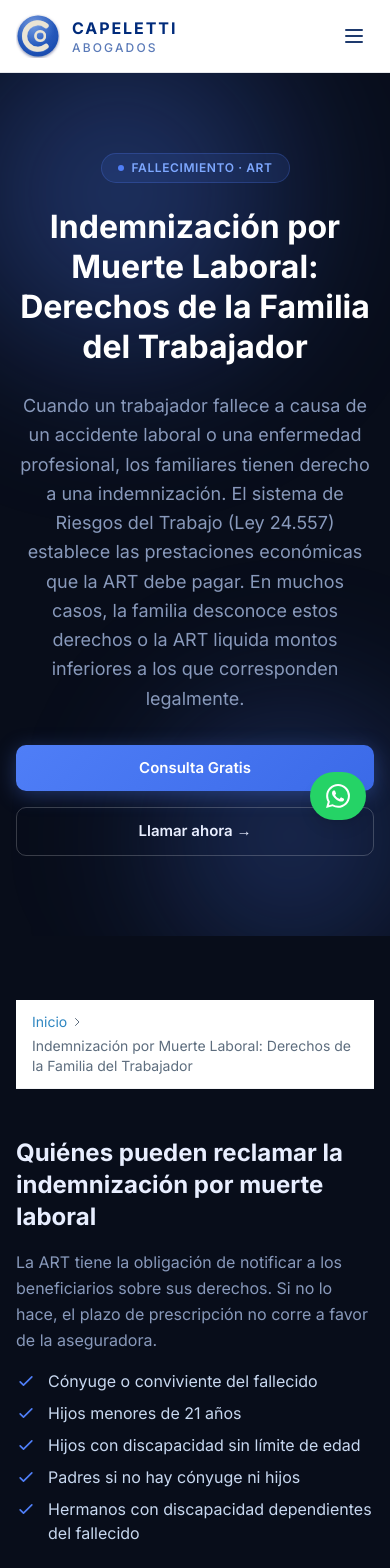
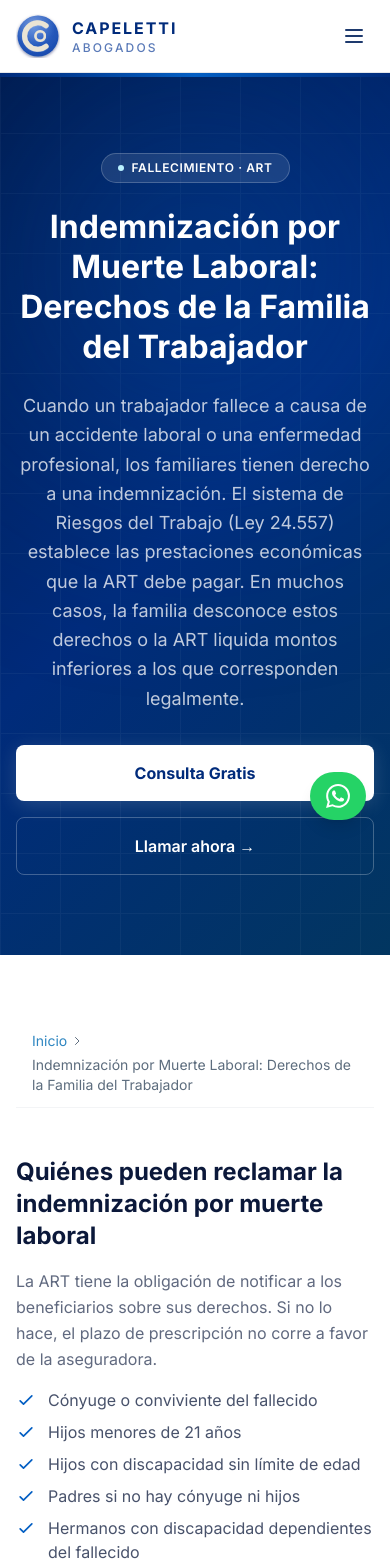
Before and after one commit to EmanuelBertorello/PaginaCape2026, an Angular app: page /muerte-laboral in a window 390 px wide. Shown: the top 1568 px of the page. Built offline with nearby package versions, Linux system fonts and the light colour scheme.

Commit message:
agregando detalles casi finales

```diff
--- a/src/app/features/articulos/articulo-landing.html
+++ b/src/app/features/articulos/articulo-landing.html
@@ -1,45 +1,18 @@
 @if (articulo) {
   <!-- Hero -->
-  <section
-    class="relative overflow-hidden py-20 md:py-28"
-    style="background-color: #080D1A;"
-  >
-    <!-- Blob top-left -->
-    <div
-      class="absolute pointer-events-none"
-      aria-hidden="true"
-      style="
-        top: -120px; left: -120px;
-        width: 480px; height: 480px;
-        border-radius: 50%;
-        background: radial-gradient(circle, rgba(79,126,247,0.4) 0%, rgba(59,106,232,0.12) 55%, transparent 72%);
-        filter: blur(60px);
-      "
-    ></div>
-    <!-- Blob bottom-right -->
-    <div
-      class="absolute pointer-events-none"
-      aria-hidden="true"
-      style="
-        bottom: -100px; right: -100px;
-        width: 400px; height: 400px;
-        border-radius: 50%;
-        background: radial-gradient(circle, rgba(79,126,247,0.3) 0%, rgba(59,106,232,0.08) 55%, transparent 72%);
-        filter: blur(55px);
-      "
-    ></div>
+  <section class="relative overflow-hidden py-20 md:py-28" style="background: linear-gradient(135deg, #001a4d 0%, #002b7b 50%, #023660 100%);">
+    <!-- Grid sutil -->
+    <div class="absolute inset-0 pointer-events-none" aria-hidden="true"
+      style="opacity:0.04; background-image: linear-gradient(#ffffff 1px, transparent 1px), linear-gradient(90deg, #ffffff 1px, transparent 1px); background-size: 60px 60px;"></div>
+    <!-- Blob -->
+    <div class="absolute top-0 right-0 w-96 h-96 rounded-full pointer-events-none" style="background:rgba(4,95,195,0.3); filter:blur(120px);"></div>
+    <!-- Línea superior -->
+    <div class="absolute top-0 left-0 right-0 h-1" style="background: linear-gradient(to right, #002b7b, #045fc3, #002b7b);"></div>
 
     <div class="relative max-w-4xl mx-auto px-4 sm:px-6 lg:px-8 text-center">
-      <!-- Badge -->
-      <div
-        class="inline-flex items-center gap-2 px-4 py-1.5 rounded-full text-xs font-semibold mb-6 uppercase tracking-wider"
-        style="
-          background: rgba(79,126,247,0.12);
-          color: #7EA8FF;
-          border: 1px solid rgba(79,126,247,0.25);
-        "
-      >
-        <span style="width:6px;height:6px;border-radius:50%;background:#4F7EF7;display:inline-block;"></span>
+      <div class="inline-flex items-center gap-2 px-4 py-1.5 rounded-full text-xs font-semibold mb-6 uppercase tracking-wider"
+        style="background:rgba(255,255,255,0.1); color:#fff; border:1px solid rgba(255,255,255,0.2);">
+        <span style="width:6px;height:6px;border-radius:50%;background:#baf1ff;display:inline-block;flex-shrink:0;"></span>
         {{ articulo.badge }}
       </div>
 
@@ -47,18 +20,19 @@
         {{ articulo.h1 }}
       </h1>
 
-      <p class="mt-6 text-lg leading-relaxed max-w-2xl mx-auto" style="color: #8899BB;">
+      <p class="mt-6 text-lg leading-relaxed max-w-2xl mx-auto" style="color:rgba(255,255,255,0.75);">
         {{ articulo.intro }}
       </p>
 
       <div class="mt-8 flex flex-col sm:flex-row gap-4 justify-center">
-        <a routerLink="/contactanos" class="btn-primary text-base px-8 py-4">
+        <a routerLink="/contactanos"
+          class="inline-flex items-center justify-center gap-2 px-8 py-4 rounded-lg text-base font-bold text-white transition-all"
+          style="background:#fff; color:#002b7b; box-shadow:0 4px 20px rgba(255,255,255,0.15);">
           Consulta Gratis
         </a>
-        <a
-          href="tel:+543415000000"
-          class="btn-secondary text-base px-8 py-4"
-        >
+        <a href="tel:+543415000000"
+          class="inline-flex items-center justify-center gap-2 px-8 py-4 rounded-lg text-base font-semibold text-white transition-all"
+          style="border:1px solid rgba(255,255,255,0.25);">
           Llamar ahora →
         </a>
       </div>
@@ -66,7 +40,7 @@
   </section>
 
   <!-- Main content -->
-  <section style="background-color: #080D1A;">
+  <section style="background:#ffffff;">
     <div class="max-w-7xl mx-auto px-4 sm:px-6 lg:px-8 py-16">
       <div class="flex flex-col lg:flex-row gap-12">
 
@@ -79,24 +53,21 @@
           <!-- Sections -->
           @for (section of articulo.sections; track section.h2) {
             <div class="mt-12">
-              <h2
-                class="text-2xl font-bold mb-4"
-                style="color: #E8EEFF;"
-              >
+              <h2 class="text-2xl font-bold mb-4" style="color:#0b183a;">
                 {{ section.h2 }}
               </h2>
 
               @if (section.parrafos) {
                 @for (p of section.parrafos; track p) {
-                  <p class="mb-4 leading-relaxed" style="color: #8899BB;">{{ p }}</p>
+                  <p class="mb-4 leading-relaxed" style="color:rgba(11,24,58,0.65);">{{ p }}</p>
                 }
               }
 
               @if (section.lista) {
                 <ul class="mt-4 space-y-2">
                   @for (item of section.lista; track item) {
-                    <li class="flex items-start gap-3" style="color: #C8D8F0;">
-                      <svg class="w-5 h-5 mt-0.5 shrink-0" style="color: #4F7EF7;" fill="none" viewBox="0 0 24 24" stroke="currentColor" aria-hidden="true">
+                    <li class="flex items-start gap-3" style="color:rgba(11,24,58,0.75);">
+                      <svg class="w-5 h-5 mt-0.5 shrink-0" style="color:#045fc3;" fill="none" viewBox="0 0 24 24" stroke="currentColor" aria-hidden="true">
                         <path stroke-linecap="round" stroke-linejoin="round" stroke-width="2" d="M5 13l4 4L19 7"/>
                       </svg>
                       {{ item }}
@@ -106,21 +77,21 @@
               }
 
               @if (section.tabla) {
-                <div class="mt-6 overflow-x-auto rounded-xl" style="border: 1px solid rgba(255,255,255,0.08);">
+                <div class="mt-6 overflow-x-auto rounded-xl" style="border:1px solid rgba(0,43,123,0.1);">
                   <table class="w-full text-sm">
                     @if (section.tablaHeader) {
                       <thead>
-                        <tr style="background: rgba(79,126,247,0.1); border-bottom: 1px solid rgba(255,255,255,0.08);">
-                          <th class="text-left px-5 py-3 font-semibold" style="color: #7EA8FF;">{{ section.tablaHeader.col1 }}</th>
-                          <th class="text-left px-5 py-3 font-semibold" style="color: #7EA8FF;">{{ section.tablaHeader.col2 }}</th>
+                        <tr style="background:rgba(0,43,123,0.06); border-bottom:1px solid rgba(0,43,123,0.1);">
+                          <th class="text-left px-5 py-3 font-semibold" style="color:#002b7b;">{{ section.tablaHeader.col1 }}</th>
+                          <th class="text-left px-5 py-3 font-semibold" style="color:#002b7b;">{{ section.tablaHeader.col2 }}</th>
                         </tr>
                       </thead>
                     }
                     <tbody>
                       @for (row of section.tabla; track row.col1) {
-                        <tr style="border-bottom: 1px solid rgba(255,255,255,0.05);">
-                          <td class="px-5 py-3" style="color: #C8D8F0;">{{ row.col1 }}</td>
-                          <td class="px-5 py-3 font-medium" style="color: #4F7EF7;">{{ row.col2 }}</td>
+                        <tr style="border-bottom:1px solid rgba(0,43,123,0.06);">
+                          <td class="px-5 py-3" style="color:rgba(11,24,58,0.75);">{{ row.col1 }}</td>
+                          <td class="px-5 py-3 font-semibold" style="color:#045fc3;">{{ row.col2 }}</td>
                         </tr>
                       }
                     </tbody>
@@ -130,18 +101,18 @@
 
               @if (section.subsecciones) {
                 @for (sub of section.subsecciones; track sub.h3) {
-                  <div class="mt-8 pl-5" style="border-left: 3px solid rgba(79,126,247,0.5);">
-                    <h3 class="text-lg font-semibold mb-2" style="color: #E8EEFF;">{{ sub.h3 }}</h3>
+                  <div class="mt-8 pl-5" style="border-left:3px solid #045fc3;">
+                    <h3 class="text-lg font-bold mb-2" style="color:#0b183a;">{{ sub.h3 }}</h3>
                     @if (sub.parrafos) {
                       @for (p of sub.parrafos; track p) {
-                        <p class="mb-3 leading-relaxed" style="color: #8899BB;">{{ p }}</p>
+                        <p class="mb-3 leading-relaxed" style="color:rgba(11,24,58,0.65);">{{ p }}</p>
                       }
                     }
                     @if (sub.lista) {
                       <ul class="mt-2 space-y-1">
                         @for (item of sub.lista; track item) {
-                          <li class="flex items-start gap-2" style="color: #C8D8F0;">
-                            <span style="color:#4F7EF7;margin-top:2px;">•</span> {{ item }}
+                          <li class="flex items-start gap-2" style="color:rgba(11,24,58,0.7);">
+                            <span style="color:#045fc3; margin-top:2px;">•</span> {{ item }}
                           </li>
                         }
                       </ul>
@@ -155,15 +126,12 @@
           <!-- FAQs -->
           @if (articulo.faqs.length > 0) {
             <div class="mt-16">
-              <h2 class="text-2xl font-bold mb-8" style="color: #E8EEFF;">Preguntas frecuentes</h2>
+              <h2 class="text-2xl font-bold mb-8" style="color:#0b183a;">Preguntas frecuentes</h2>
               <div class="space-y-4">
                 @for (faq of articulo.faqs; track faq.pregunta) {
-                  <div
-                    class="rounded-xl p-6"
-                    style="background: #0F1629; border: 1px solid rgba(255,255,255,0.08);"
-                  >
-                    <h3 class="font-semibold text-base mb-2" style="color: #E8EEFF;">{{ faq.pregunta }}</h3>
-                    <p class="leading-relaxed" style="color: #8899BB;">{{ faq.respuesta }}</p>
+                  <div class="rounded-xl p-6" style="background:#f6f6f6; border:1px solid rgba(0,43,123,0.08);">
+                    <h3 class="font-bold text-base mb-2" style="color:#0b183a;">{{ faq.pregunta }}</h3>
+                    <p class="leading-relaxed" style="color:rgba(11,24,58,0.65);">{{ faq.respuesta }}</p>
                   </div>
                 }
               </div>
@@ -176,32 +144,27 @@
           <div class="sticky top-24 space-y-6">
 
             <!-- Contact CTA card -->
-            <div
-              class="rounded-2xl p-6"
-              style="background: #0F1629; border: 1px solid rgba(79,126,247,0.2);"
-            >
-              <div
-                class="w-12 h-12 rounded-xl flex items-center justify-center mb-4"
-                style="background: rgba(79,126,247,0.15);"
-              >
-                <svg class="w-6 h-6" style="color: #4F7EF7;" fill="none" viewBox="0 0 24 24" stroke="currentColor" aria-hidden="true">
+            <div class="rounded-2xl p-6" style="background:#002b7b;">
+              <div class="w-12 h-12 rounded-xl flex items-center justify-center mb-4"
+                style="background:rgba(255,255,255,0.15);">
+                <svg class="w-6 h-6 text-white" fill="none" viewBox="0 0 24 24" stroke="currentColor" aria-hidden="true">
                   <path stroke-linecap="round" stroke-linejoin="round" stroke-width="2" d="M8 12h.01M12 12h.01M16 12h.01M21 12c0 4.418-4.03 8-9 8a9.863 9.863 0 01-4.255-.949L3 20l1.395-3.72C3.512 15.042 3 13.574 3 12c0-4.418 4.03-8 9-8s9 3.582 9 8z"/>
                 </svg>
               </div>
               <h3 class="text-lg font-bold text-white mb-2">
                 {{ articulo.ctaTitle ?? 'Consulta gratuita' }}
               </h3>
-              <p class="text-sm mb-5" style="color: #8899BB;">
+              <p class="text-sm mb-5" style="color:rgba(255,255,255,0.75);">
                 {{ articulo.ctaText ?? 'Analizamos tu caso sin cargo. Cobramos solo si ganamos.' }}
               </p>
-              <a routerLink="/contactanos" class="btn-primary w-full text-center text-sm py-3 block">
+              <a routerLink="/contactanos"
+                class="block w-full text-center py-3 rounded-lg font-bold text-sm transition-all"
+                style="background:#fff; color:#002b7b;">
                 Consultar ahora
               </a>
-              <a
-                href="tel:+543415000000"
+              <a href="tel:+543415000000"
                 class="mt-3 flex items-center justify-center gap-2 text-sm font-medium"
-                style="color: #8899BB;"
-              >
+                style="color:rgba(255,255,255,0.65);">
                 <svg class="w-4 h-4" fill="none" viewBox="0 0 24 24" stroke="currentColor" aria-hidden="true">
                   <path stroke-linecap="round" stroke-linejoin="round" stroke-width="2" d="M3 5a2 2 0 012-2h3.28a1 1 0 01.948.684l1.498 4.493a1 1 0 01-.502 1.21l-2.257 1.13a11.042 11.042 0 005.516 5.516l1.13-2.257a1 1 0 011.21-.502l4.493 1.498a1 1 0 01.684.949V19a2 2 0 01-2 2h-1C9.716 21 3 14.284 3 6V5z"/>
                 </svg>
@@ -210,21 +173,18 @@
             </div>
 
             <!-- Trust signals -->
-            <div
-              class="rounded-2xl p-6 space-y-4"
-              style="background: #0F1629; border: 1px solid rgba(255,255,255,0.07);"
-            >
+            <div class="rounded-2xl p-6 space-y-4" style="background:#f6f6f6; border:1px solid rgba(0,43,123,0.08);">
               <div class="flex items-center gap-3">
-                <span style="color:#34D399;" class="text-xl font-bold">$0</span>
-                <span class="text-sm" style="color:#8899BB;">Costo inicial — cobramos al ganar</span>
+                <span class="text-xl font-extrabold" style="color:#059669;">$0</span>
+                <span class="text-sm" style="color:rgba(11,24,58,0.6);">Costo inicial — cobramos al ganar</span>
               </div>
               <div class="flex items-center gap-3">
-                <span style="color:#4F7EF7;" class="text-xl font-bold">+7.000</span>
-                <span class="text-sm" style="color:#8899BB;">Casos ganados en Argentina</span>
+                <span class="text-xl font-extrabold" style="color:#002b7b;">+7.000</span>
+                <span class="text-sm" style="color:rgba(11,24,58,0.6);">Casos ganados en Argentina</span>
               </div>
               <div class="flex items-center gap-3">
-                <span style="color:#4F7EF7;" class="text-xl font-bold">5</span>
-                <span class="text-sm" style="color:#8899BB;">Provincias en todo el país</span>
+                <span class="text-xl font-extrabold" style="color:#002b7b;">5</span>
+                <span class="text-sm" style="color:rgba(11,24,58,0.6);">Provincias en todo el país</span>
               </div>
             </div>
 
@@ -237,8 +197,12 @@
 }
 
 @if (!articulo) {
-  <section class="py-32 text-center" style="background:#080D1A;">
-    <p class="text-lg" style="color:#8899BB;">Página no encontrada.</p>
-    <a routerLink="/" class="btn-primary mt-6 inline-block">Volver al inicio</a>
+  <section class="py-32 text-center" style="background:#f6f6f6;">
+    <p class="text-lg" style="color:rgba(11,24,58,0.5);">Página no encontrada.</p>
+    <a routerLink="/"
+      class="inline-flex items-center justify-center gap-2 mt-6 px-8 py-4 rounded-lg font-semibold text-white"
+      style="background: linear-gradient(to bottom, #002b7b, #045fc3);">
+      Volver al inicio
+    </a>
   </section>
 }
--- a/src/app/features/guias/guia-detail.html
+++ b/src/app/features/guias/guia-detail.html
@@ -7,8 +7,8 @@
   </header>
 
   <app-author-box
-    nombre="Bruno Capeletti"
-    slug="bruno-capeletti"
+    nombre="Bruno "
+    slug="bruno"
     titulo="Abogado especialista en accidentes laborales"
     matricula="C.S.J.S.F. T° XVI F° 48"
     fechaActualizacion="2026-04-01"
--- a/src/app/features/medios/medios.ts
+++ b/src/app/features/medios/medios.ts
@@ -11,7 +11,7 @@ import { SeoService } from '../../core/services/seo.service';
     <app-breadcrumb [items]="breadcrumbs" />
     <section style="background-color: #1A5276;" class="py-14">
       <div class="max-w-5xl mx-auto px-4 sm:px-6 lg:px-8 text-center">
-        <h1 class="text-3xl sm:text-4xl font-bold text-white">Capeletti en los Medios</h1>
+        <h1 class="text-3xl sm:text-4xl font-bold text-white"> en los Medios</h1>
         <p class="mt-4 text-lg max-w-2xl mx-auto" style="color: #D6EAF8;">Apariciones en medios de comunicación y notas periodísticas.</p>
       </div>
     </section>
@@ -28,8 +28,8 @@ export class MediosComponent implements OnInit {
   ];
   ngOnInit(): void {
     this.seoService.setPage({
-      title: 'Capeletti Abogados en los Medios',
-      description: 'Apariciones de Capeletti Abogados en medios de comunicación. Notas sobre derecho laboral, ART y accidentes de trabajo.',
+      title: ' Abogados en los Medios',
+      description: 'Apariciones de  Abogados en medios de comunicación. Notas sobre derecho laboral, ART y accidentes de trabajo.',
       path: '/medios',
     });
   }
--- a/src/app/features/sobre-nosotros/sobre-nosotros.html
+++ b/src/app/features/sobre-nosotros/sobre-nosotros.html
@@ -2,7 +2,7 @@
 
 <section style="background-color: #1A5276;" class="py-14">
   <div class="max-w-5xl mx-auto px-4 sm:px-6 lg:px-8 text-center">
-    <h1 class="text-3xl sm:text-4xl font-bold text-white">Sobre Capeletti Abogados</h1>
+    <h1 class="text-3xl sm:text-4xl font-bold text-white">Sobre  Abogados</h1>
     <p class="mt-4 text-lg max-w-3xl mx-auto" style="color: #D6EAF8;">
       Más de 10 años especializados exclusivamente en accidentes laborales, ART e indemnizaciones. Sin generalistas, sin demoras.
     </p>
@@ -14,7 +14,7 @@
     <div>
       <h2 class="text-2xl font-semibold mb-4" style="color: #1C2833;">Nuestra misión</h2>
       <p class="leading-relaxed" style="color: #5D6D7E;">
-        Capeletti Abogados nació con una misión clara: que ningún trabajador lesionado tenga que enfrentarse solo al sistema de ART. El sistema de riesgos del trabajo en Argentina está diseñado para desalentar el reclamo. Nuestra misión es revertir esa ecuación.
+         Abogados nació con una misión clara: que ningún trabajador lesionado tenga que enfrentarse solo al sistema de ART. El sistema de riesgos del trabajo en Argentina está diseñado para desalentar el reclamo. Nuestra misión es revertir esa ecuación.
       </p>
       <p class="mt-4 leading-relaxed" style="color: #5D6D7E;">
         Trabajamos exclusivamente en derecho laboral y accidentes de trabajo desde hace más de 10 años. Eso nos da un conocimiento profundo de cada Comisión Médica, cada baremo y cada estrategia de impugnación.
--- a/src/app/layout/footer/footer.html
+++ b/src/app/layout/footer/footer.html
@@ -40,7 +40,7 @@
               <circle cx="16" cy="16" r="16" fill="#2E86C1"/>
               <path d="M16 7v18M8 13l8-6 8 6M10 13l-2 5h4l-2-5zM22 13l-2 5h4l-2-5z" stroke="white" stroke-width="1.5" stroke-linecap="round" stroke-linejoin="round"/>
             </svg>
-            <span class="font-bold text-lg text-white">Capeletti Abogados</span>
+
           </div>
           <p class="text-sm leading-relaxed" style="color: #9AACB8;">
             Estudio jurídico especializado exclusivamente en accidentes laborales, enfermedades profesionales y reclamos a la ART. Más de 10 años representando trabajadores en todo el país.
@@ -67,7 +67,7 @@
               </svg>
             </a>
             <a
-              href="https://www.linkedin.com/company/capeletti-abogados"
+
               target="_blank"
               rel="noopener noreferrer"
               class="p-2 rounded-lg transition-colors duration-150"
--- a/src/app/layout/header/header.html
+++ b/src/app/layout/header/header.html
@@ -20,12 +20,12 @@
       <nav class="hidden lg:flex items-center gap-0.5" aria-label="Navegación principal">
         @for (item of navItems; track item.label) {
           @if (item.dropdown) {
-            <div class="relative" (mouseleave)="closeDropdown()">
+            <div class="relative">
               <button
-                (mouseenter)="toggleDropdown(item.label)"
                 (click)="toggleDropdown(item.label)"
                 [attr.aria-expanded]="isDropdownOpen(item.label)"
                 class="flex items-center gap-1 px-3 py-2 text-sm font-medium transition-colors duration-150 cursor-pointer rounded-lg hover:bg-blue-50"
+                [class.bg-blue-50]="isDropdownOpen(item.label)"
                 style="color: #1e3a6e;"
               >
                 {{ item.label }}
@@ -40,7 +40,7 @@
 
               @if (isDropdownOpen(item.label)) {
                 <div
-                  class="absolute top-full left-0 mt-1 w-60 rounded-xl py-1.5 z-50"
+                  class="absolute top-full left-0 w-60 rounded-xl py-1.5 z-50"
                   style="background: #ffffff; border: 1px solid #e5e7eb; box-shadow: 0 16px 48px rgba(0,0,0,0.12);"
                   role="menu"
                 >
```
Also changed, not shown: src/app/features/home/home.html (+13 -6 lines), src/app/features/home/home.ts (+25 -13 lines), src/app/layout/header/header.ts (+9 -0 lines), public/rocio-bello.jpg.jpeg (added).
